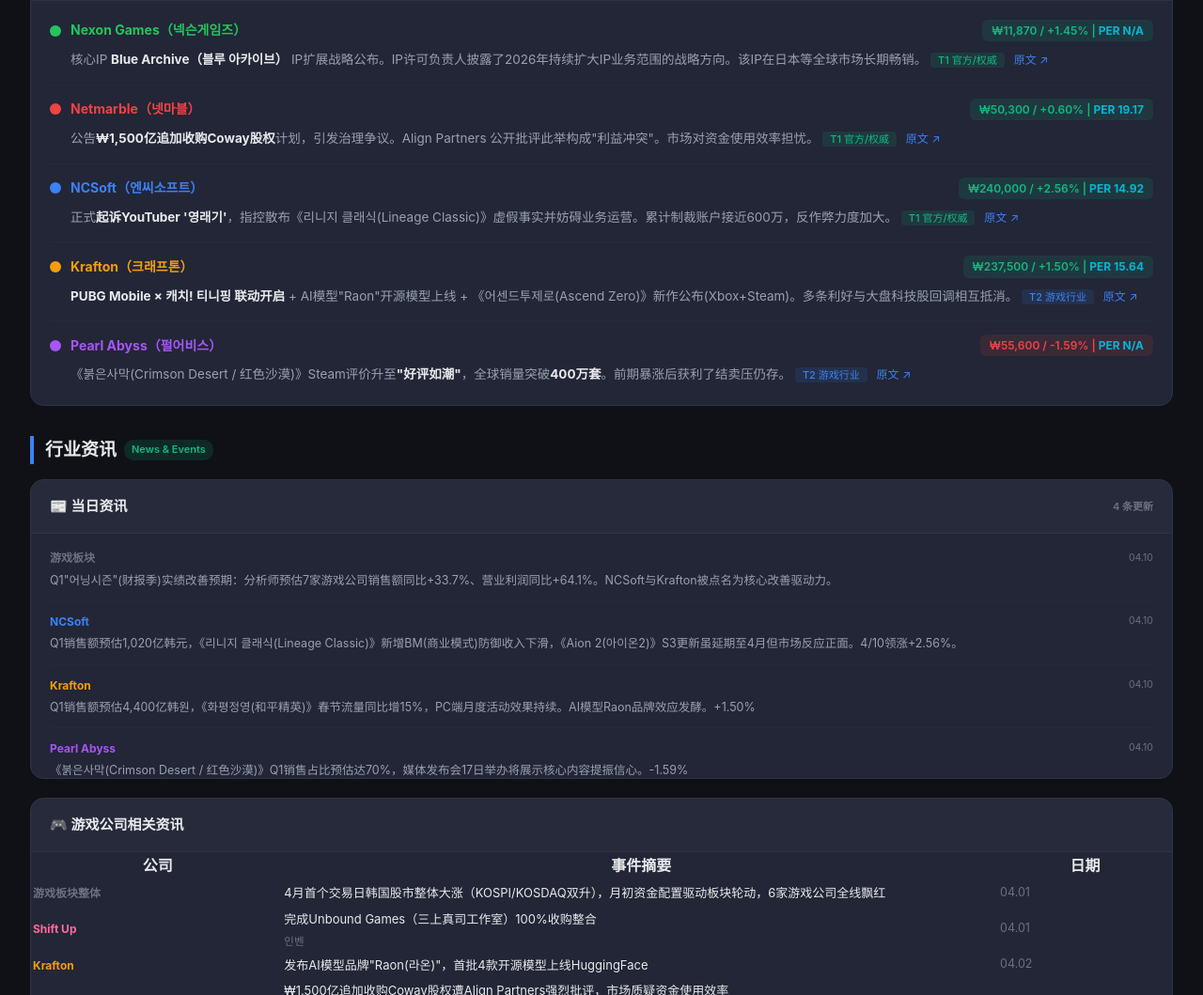
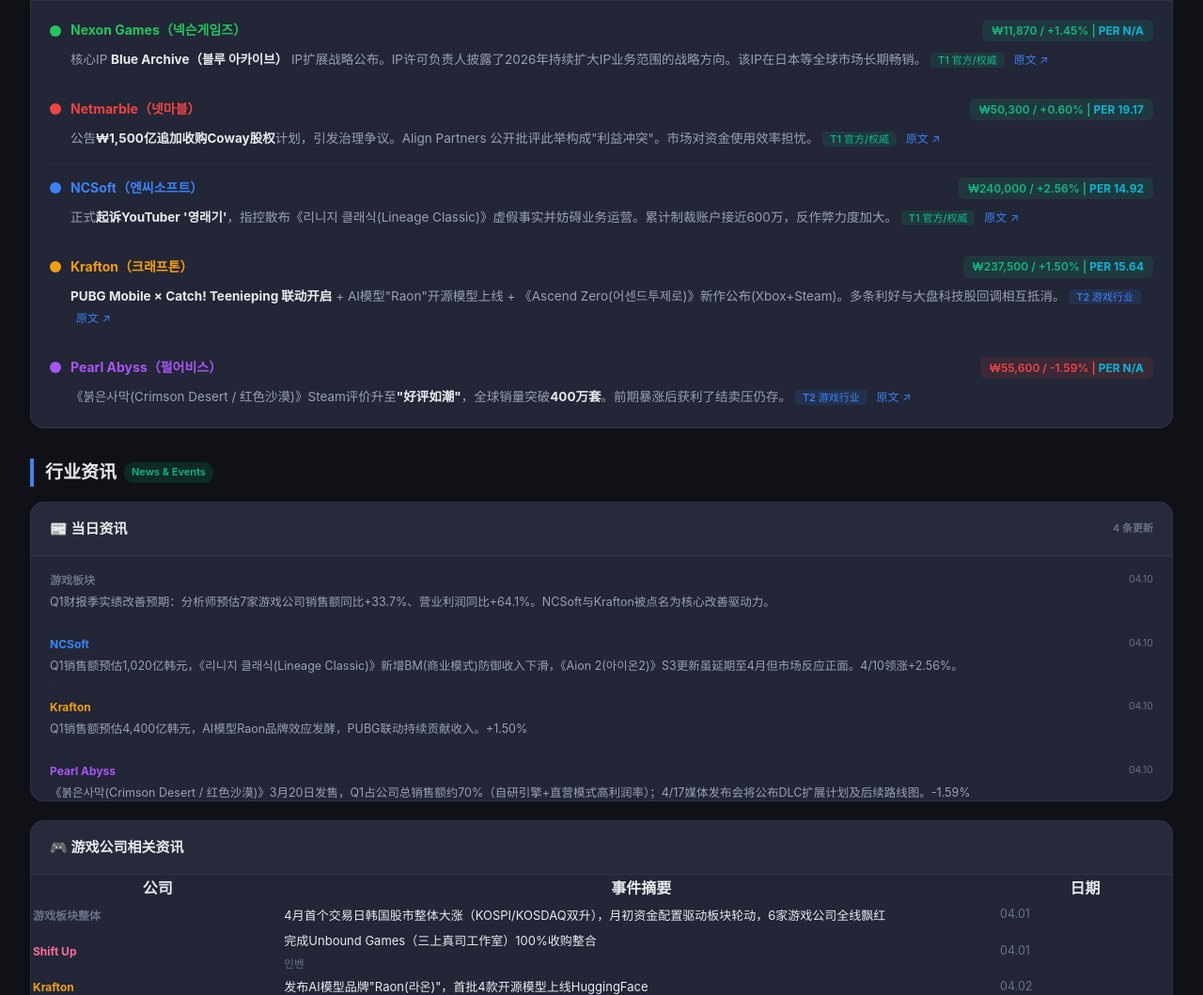
Before and after one commit to zhangwsh12-arch/stock-dashboard, a website: page index.html in a window 1280 px wide. Shown: the part 1741-2800 px from the top of the page at 94% size. Drawn offline with nearby package versions, Linux system fonts and the light colour scheme.

Commit message:
🧹 修复：Krafton韩원→韩元+删除春节过期信息 + Pearl Abyss Q1占比70%补全含义+发布会内容补全 + 全量纯韩文名标注

```diff
--- a/index.html
+++ b/index.html
@@ -918,7 +918,7 @@
      text:`正式<strong>起诉YouTuber '영래기'</strong>，指控散布《리니지 클래식(Lineage Classic)》虚假事实并妨碍业务运营。累计制裁账户接近600万，反作弊力度加大。`,
      tier:1,url:'https://about.ncsoft.com/news/article/news_update_260407'},
     {code:'259960',name:'Krafton',nameKr:'크래프톤',color:'#f59e0b',
-     text:`<strong>PUBG Mobile × 캐치! 티니핑 联动开启</strong> + AI模型"Raon"开源模型上线 + 《어센드투제로(Ascend Zero)》新作公布(Xbox+Steam)。多条利好与大盘科技股回调相互抵消。`,
+     text:`<strong>PUBG Mobile × Catch! Teenieping 联动开启</strong> + AI模型"Raon"开源模型上线 + 《Ascend Zero(어센드투제로)》新作公布(Xbox+Steam)。多条利好与大盘科技股回调相互抵消。`,
      tier:2,url:'https://www.mhns.co.kr/news/articleView.html?idxno=743979'},
     {code:'263750',name:'Pearl Abyss',nameKr:'펄어비스',color:'#a855f7',
      text:`《붉은사막(Crimson Desert / 红色沙漠)》Steam评价升至<strong>"好评如潮"</strong>，全球销量突破<strong>400万套</strong>。前期暴涨后获利了结卖压仍存。`,
@@ -1169,13 +1169,13 @@
 // ============================================================
 const EVENT_DATA = [
   // ====== 单日精确事件（用于"当日资讯"严格过滤显示）======
-  { company: '游戏板块整体', color: '#6b7185', title: '4月首个交易日韩国股市整体大涨（KOSPI/KOSDAQ双升），月初资金配置驱动板块轮动，6家游戏公司全线飘红', source: '한국거래소/시장요약', date: '04.01', url: '' },
+  { company: '游戏板块整体', color: '#6b7185', title: '4月首个交易日韩国股市整体大涨（KOSPI/KOSDAQ双升），月初资金配置驱动板块轮动，6家游戏公司全线飘红', source: '韩国交易所(KRX)/市场摘要', date: '04.01', url: '' },
   { company: 'Shift Up', color: '#ff6b9d', title: '完成Unbound Games（三上真司工作室）100%收购整合', source: '인벤', date: '04.01', url: 'https://www.inven.co.kr/webzine/news/?news=314941' },
   { company: 'Krafton', color: '#f59e0b', title: '发布AI模型品牌"Raon(라온)"，首批4款开源模型上线HuggingFace', source: 'Krafton AI', date: '04.02', url: '' },
   { company: 'Netmarble', color: '#ef4444', title: '₩1,500亿追加收购Coway股权遭Align Partners强烈批评，市场质疑资金使用效率', source: '아이뉴스24', date: '04.07', url: 'https://www.inews24.com/view/1958083' },
   { company: 'Nexon', color: '#22c55e', title: '《Blue Archive》IP扩展战略公布 → 股价稳中有升+0.85%', source: '재경일보', date: '04.07', url: 'https://news.jkn.co.kr/post/869567' },
   { company: 'Pearl Abyss', color: '#a855f7', title: '《붉은사막(Crimson Desert / 红色沙漠)》Steam在线峰值27万+口碑反转，好评如潮', source: '펄어비스 공식/SteamDB', date: '04.07', url: '' },
-  { company: 'Krafton + Shift Up', color: '#f59e0b', title: 'PUBG × Stellar Blade联动上线！"이브"空降艾伦格，舞蹈视频引爆社区', source: '게임플/비즈니스포스트', date: '04.08', url: 'https://www.gameple.co.kr/news/articleView.html?idxno=215351' },
+  { company: 'Krafton + Shift Up', color: '#f59e0b', title: 'PUBG × Stellar Blade联动上线！Eve(이브)角色空降艾伦格，舞蹈视频引爆社区', source: '게임플/비즈니스포스트', date: '04.08', url: 'https://www.gameple.co.kr/news/articleView.html?idxno=215351' },
   { company: 'NCSoft', color: '#3b82f6', title: "正式起诉YouTuber '영래기'（散布虚假事实+妨碍业务），市场解读为反作弊力度加大", source: '스포츠경향', date: '04.08', url: 'https://sports.khan.co.kr/article/20260408033500' },
   { company: 'Shift Up', color: '#ff6b9d', title: '《NIKKE：胜利女神》新SSR角色"백학"(白鹤)登场 + 新Side Story更新', source: '인벤/게임조선', date: '04.09', url: 'https://www.inven.co.kr/webzine/news/?news=315234&site=nikke' },
   { company: 'NCSoft', color: '#3b82f6', title: '起诉YouTuber消息发酵第2日，股价大涨+7.35%反应市场认可', source: '스포츠경향', date: '04.09', url: '' },
@@ -1183,10 +1183,10 @@
   { company: 'Nexon', color: '#22c55e', title: '《Blue Archive》IP扩展战略持续发酵，股价稳中有升', source: '재경일보', date: '04.09', url: '' },
   { company: 'Pearl Abyss', color: '#a855f7', title: '《붉은사막(Crimson Desert / 红色沙漠)》口碑持续反转，4/9持平收₩56,500', source: '펄어비스 공식/SteamDB', date: '04.09', url: '' },
   // 4/10（周五）：Q1财报季预期驱动，NCSoft领涨+2.56%
-  { company: '游戏板块', color: '#6b7185', title: 'Q1"어닝시즌"(财报季)实绩改善预期：分析师预估7家游戏公司销售额同比+33.7%、营业利润同比+64.1%。NCSoft与Krafton被点名为核心改善驱动力。', source: '이데일리/에데이', date: '04.10', url: 'https://news.nate.com/view/20260410n04448' },
+  { company: '游戏板块', color: '#6b7185', title: 'Q1财报季实绩改善预期：分析师预估7家游戏公司销售额同比+33.7%、营业利润同比+64.1%。NCSoft与Krafton被点名为核心改善驱动力。', source: '이데일리/에데이', date: '04.10', url: 'https://news.nate.com/view/20260410n04448' },
   { company: 'NCSoft', color: '#3b82f6', title: 'Q1销售额预估1,020亿韩元，《리니지 클래식(Lineage Classic)》新增BM(商业模式)防御收入下滑，《Aion 2(아이온2)》S3更新虽延期至4月但市场反应正面。4/10领涨+2.56%。', source: '이데일리', date: '04.10', url: '' },
-  { company: 'Krafton', color: '#f59e0b', title: 'Q1销售额预估4,400亿韩원，《화평정영(和平精英)》春节流量同比增15%，PC端月度活动效果持续。AI模型Raon品牌效应发酵。+1.50%', source: '이데일리', date: '04.10', url: '' },
-  { company: 'Pearl Abyss', color: '#a855f7', title: '《붉은사막(Crimson Desert / 红色沙漠)》Q1销售占比预估达70%，媒体发布会17日举办将展示核心内容提振信心。-1.59%', source: '이데일리/펄어비스', date: '04.10', url: '' },
+  { company: 'Krafton', color: '#f59e0b', title: 'Q1销售额预估4,400亿韩元，AI模型Raon品牌效应发酵，PUBG联动持续贡献收入。+1.50%', source: '이데일리', date: '04.10', url: '' },
+  { company: 'Pearl Abyss', color: '#a855f7', title: '《붉은사막(Crimson Desert / 红色沙漠)》3月20日发售，Q1占公司总销售额约70%（自研引擎+直营模式高利润率）；4/17媒体发布会将公布DLC扩展计划及后续路线图。-1.59%', source: '이데일리/펄어비스', date: '04.10', url: '' },
 ];
 
 // 模块级变量：当日资讯（严格单日过滤），renderSummarySection 中赋值，renderNewsSection 中使用
@@ -1199,7 +1199,7 @@
   { company: 'NCSoft', color: '#3b82f6', title: '《리니지 클래식(Lineage Classic)》累计制裁近600万账户，打击非法程序力度持续加强', source: 'NCSoft官方', date: '04.07', url: 'https://about.ncsoft.com/news/article/news_update_260407' },
   { company: 'Netmarble', color: '#ef4444', title: '《SOL: enchant》发售日从春季延至6月，官方称"为提高完成度"', source: '인벤', date: '04.08', url: '' },
   { company: 'Krafton', color: '#f59e0b', title: '发布AI模型品牌"Raon(라온)"，首批4款开源模型上线', source: 'Krafton AI', date: '04.02', url: '' },
-  { company: 'Nexon', color: '#22c55e', title: '2026 NDC(개발자 컨퍼런스) 演讲者招募截止', source: 'MSN', date: '03.04~04.04', url: '' },
+  { company: 'Nexon', color: '#22c55e', title: '2026 NDC(Nexon Developers Conference) 演讲者招募截止', source: 'MSN', date: '03.04~04.04', url: '' },
   { company: 'Shift Up', color: '#ff6b9d', title: '完成Unbound Games 100%收购整合——开发商→发行商战略转型标志事件', source: '인벤', date: '04.01', url: '' },
 ];
 
```
